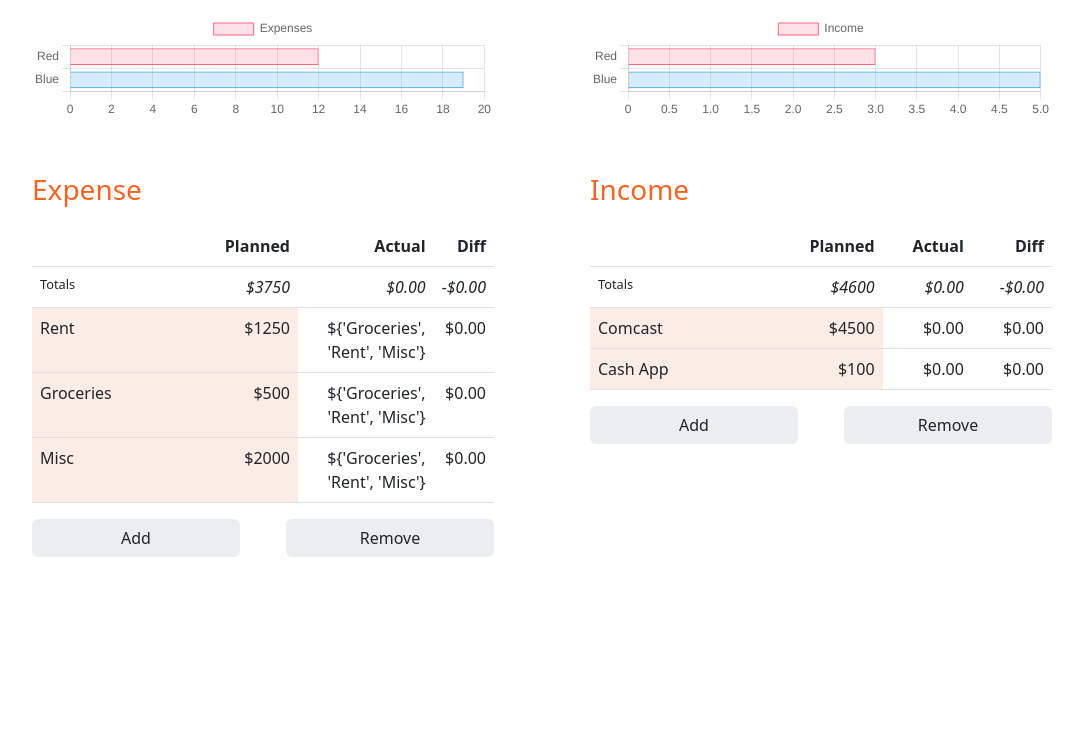
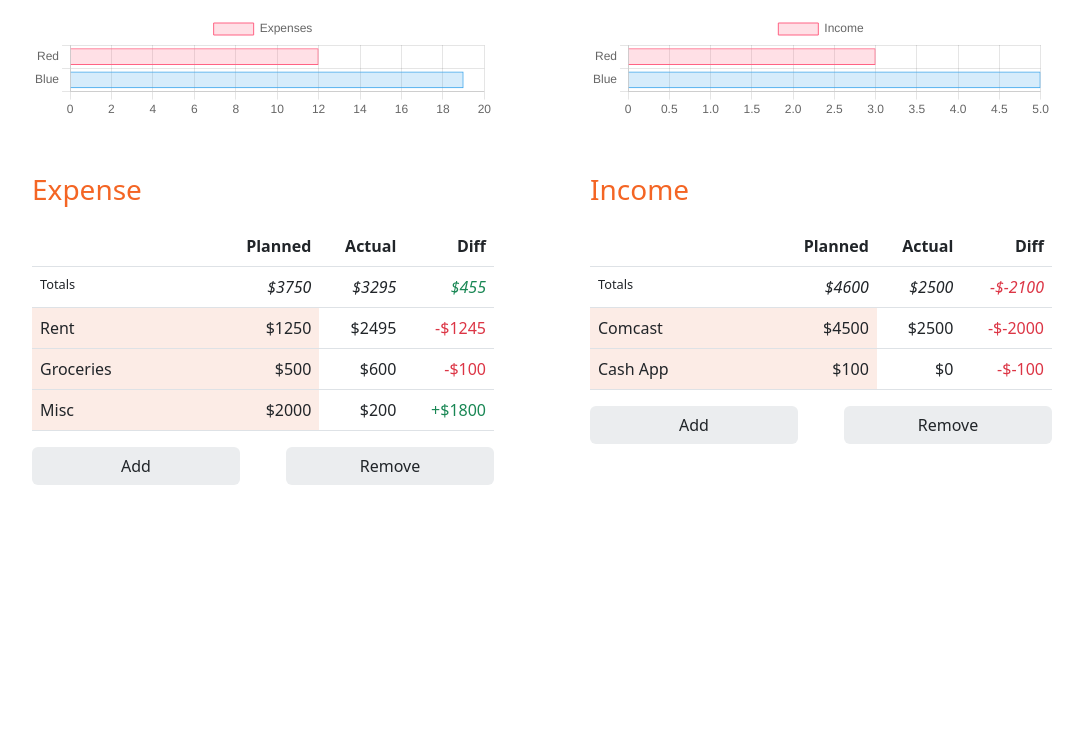
Before and after one commit to cthomas4293/BudgetWebsite, a Flask app: page /dashboard in a window 1280 px wide. Shown: the part 551-1294 px from the top of the page, without its empty margins (98-1181 px from the left). Run offline with Flask 2, Linux system fonts and the light colour scheme; a user stored in the database is signed in; data comes from the database, SQL or seed files in the repository; parts of the project's set-up code (start-up, migrations or seed data) failed here and were passed over; some libraries are stand-ins or nearby versions.

Commit message:
updated dashboard

```diff
--- a/testwebsite/testwebsite/routes.py
+++ b/testwebsite/testwebsite/routes.py
@@ -6,6 +6,20 @@ from testwebsite.models import User, ExpenseCategories, IncomeCategories, Starti
 from testwebsite import app, bcrypt, db
 from flask_login import login_user, current_user, logout_user, login_required
 from sqlalchemy.exc import SQLAlchemyError as Err
+
+
+def show_categories(key):
+    totals = {}
+    query2 = [ExpenseCategories.query.filter_by(user_id=current_user.id).all() if key == 'expense' else
+              IncomeCategories.query.filter_by(user_id=current_user.id).all()]
+    query = [ExpenseTransactions.query.filter_by(user_id=current_user.id).all() if key == 'expense' else
+             IncomeTransactions.query.filter_by(user_id=current_user.id).all()]
+    for category_name in query2[0]:
+        totals[category_name.name] = 0
+        for instance in query[0]:
+            if instance.category == category_name.name:
+                totals[category_name.name] += instance.amount
+    return totals
 
 
 @app.route("/")
@@ -60,15 +74,16 @@ def about():
 @app.route("/dashboard", methods=["POST", "GET"])
 @login_required
 def dashboard():
+    exp_category_totals = show_categories('expense')
+    inc_category_totals = show_categories('income')
     balance_form = BalanceForm()
     add_expense_category_form = AddExpenseCategoryForm()
-    exp_txn = ExpenseTransactions.query.filter_by(user_id=current_user.id).all()
-    cats = set([i.category for i in exp_txn])
-    print(exp_txn)
     starting_balance = StartingBalance.query.filter_by(user_id=current_user.id).all()
     add_income_category_form = AddIncomeCategoryForm()
     expense_categories = [category for category in ExpenseCategories.query.filter_by(user_id=current_user.id)]
     income_categories = [category for category in IncomeCategories.query.filter_by(user_id=current_user.id)]
+    expense_transaction_total = sum([i.amount for i in ExpenseTransactions.query.filter_by(user_id=current_user.id).all()])
+    income_transaction_total = sum([i.amount for i in IncomeTransactions.query.filter_by(user_id=current_user.id).all()])
     expense_total = sum([amount.planned_amount for amount in expense_categories])
     income_total = sum([amount.planned_amount for amount in income_categories])
     if current_user.is_authenticated:
@@ -99,6 +114,7 @@ def dashboard():
                 try:
                     ExpenseCategories.query.filter_by(user_id=current_user.id, name=data['RemoveExpense']).delete()
                     db.session.commit()
+                    flash('Expense Removed', 'success')
                 except Err as e:
                     print(f'SQLAlchemy Error: {e}')
                     return redirect(url_for('dashboard'))
@@ -117,6 +133,7 @@ def dashboard():
                 try:
                     IncomeCategories.query.filter_by(user_id=current_user.id, name=data['RemoveIncome']).delete()
                     db.session.commit()
+                    flash('Income Category Removed!', 'success')
                 except Err as e:
                     print(f'SQLAlchemy Error: {e}')
                     return redirect(url_for('dashboard'))
@@ -132,7 +149,10 @@ def dashboard():
                                    add_income_category_form=add_income_category_form,
                                    expense_categories=expense_categories, income_categories=income_categories,
                                    expense_total=expense_total, income_total=income_total,
-                                   starting_balance=starting_balance, exp_txn=exp_txn, cats=cats)
+                                   starting_balance=starting_balance, exp_category_totals=exp_category_totals,
+                                   expense_transaction_total=expense_transaction_total,
+                                   income_transaction_total=income_transaction_total,
+                                   inc_category_totals=inc_category_totals)
 
 
 @app.route("/transactions", methods=['POST', 'GET'])
--- a/testwebsite/testwebsite/templates/dashboard.html
+++ b/testwebsite/testwebsite/templates/dashboard.html
@@ -84,8 +84,10 @@
                 <canvas id="incomeChart" height="70%"></canvas>
             </div>
         </div>
+
 {#       Dashboard Forms #}
         <div class="row justify-content-between mt-5">
+        {# Expense Data Area #}
             <div class="col ps-5 pe-5 mb-5">
                 <p class="fs-3 header--orange">Expense</p>
                 <table class="table dashboard--table float-end">
@@ -98,15 +100,35 @@
                     <tr>
                         <th class="total--header fw-light">Totals</th>
                         <th class="fw-light fst-italic">${{ expense_total }}</th>
-                        <th class="fw-light fst-italic">$0.00</th>
-                        <th class="fw-light fst-italic">-$0.00</th>
+                        <th class="fw-light fst-italic">${{ expense_transaction_total }}</th>
+                        {% if expense_total - expense_transaction_total < 0 %}
+                            <th class="fw-light fst-italic text-danger">
+                                -${{ -1 * (expense_total - expense_transaction_total) }}
+                            </th>
+                            {% elif expense_total - expense_transaction_total == 0 %}
+                                <th class="fw-light fst-italic">
+                                    ${{ (expense_total - expense_transaction_total) }}
+                                </th>
+                            {% else %}
+                            <th class="fw-light fst-italic text-success">
+                                ${{ (expense_total - expense_transaction_total) }}
+                            </th>
+                        {% endif %}
                     </tr>
                     {% for row in expense_categories %}
                         <tr>
                             <td>{{ row.name }}</td>
                             <td>${{ row.planned_amount }}</td>
-                            <td>${{ cats }}</td>
-                            <td>$0.00</td>
+                            <td>${{ exp_category_totals[row.name] }}</td>
+                            {% if row.planned_amount - exp_category_totals[row.name] < 0 %}
+                                <td class="text-danger">
+                                    -${{ -1 * (row.planned_amount - exp_category_totals[row.name]) }}
+                                </td>
+                                {% else %}
+                                    <td class="text-success">
+                                        +${{ row.planned_amount - exp_category_totals[row.name] }}
+                                    </td>
+                            {% endif %}
                         </tr>
                     {% endfor %}
                 </table>
@@ -178,7 +200,7 @@
                           </div>
                           <div class="modal-body">
                             <form class="d-flex" action="" method="POST">
-                                <select class="me-2 form-control" name="RemoveExpense" id="categories">
+                                <label for="categories"></label><select class="me-2 form-control" name="RemoveExpense" id="categories">
                                   {% for cat in expense_categories %}
                                       <option value="{{ cat.name }}">{{ cat.name }}</option>
                                     {% endfor %}
@@ -191,10 +213,11 @@
                     </div>
                 </div>
             </div>
+
+        {# Income Data Area #}
             <div class="col pe-5 ps-5">
                 <p class="fs-3 header--orange">Income</p>
                 <table class="table dashboard--table float-end">
-{#                todo: automate this with for-statement#}
                     <tr>
                         <th></th>
                         <th>Planned</th>
@@ -204,15 +227,35 @@
                     <tr>
                         <th class="total--header fw-light">Totals</th>
                         <th class="fw-light fst-italic">${{ income_total }}</th>
-                        <th class="fw-light fst-italic">$0.00</th>
-                        <th class="fw-light fst-italic">-$0.00</th>
+                        <th class="fw-light fst-italic">${{ income_transaction_total }}</th>
+                        {% if -1 * (income_total - income_transaction_total) < income_total %}
+                            <th class="fw-light fst-italic text-danger">
+                                -${{ -1 * (income_total - income_transaction_total) }}
+                            </th>
+                            {% elif (income_total - income_transaction_total) == 0 %}
+                                <th class="fw-light fst-italic">
+                                    ${{ (income_total - income_transaction_total) }}
+                                </th>
+                            {% else %}
+                            <th class="fw-light fst-italic text-success">
+                                +${{ -1 * (income_total - income_transaction_total) }}
+                            </th>
+                        {% endif %}
                     </tr>
                     {% for row in income_categories %}
                         <tr>
                             <td>{{ row.name }}</td>
                             <td>${{ row.planned_amount }}</td>
-                            <td>$0.00</td>
-                            <td>$0.00</td>
+                            <td>${{ inc_category_totals[row.name] }}</td>
+                            {% if -1 * (row.planned_amount - inc_category_totals[row.name]) <= row.planned_amount %}
+                                <td class="text-danger">
+                                    -${{ -1 * (row.planned_amount - inc_category_totals[row.name]) }}
+                                </td>
+                                {% else %}
+                                    <td class="text-success">
+                                        +${{ -1 * (row.planned_amount - inc_category_totals[row.name]) }}
+                                    </td>
+                            {% endif %}
                         </tr>
                     {% endfor %}
                 </table>
@@ -286,7 +329,7 @@
                             <form class="d-flex" action="" method="POST">
                                 <select class="me-2 form-control" name="RemoveIncome" id="categories">
                                   {% for cat in income_categories %}
-                                      <option value="{{ cat }}">{{ cat }}</option>
+                                      <option value="{{ cat.name }}">{{ cat.name }}</option>
                                     {% endfor %}
                                 </select>
                                 <button type="submit" value="RemoveIncome" class="btn btn-primary pe-3" data-bs-dismiss="modal">Remove</button>
```
Also changed, not shown: testwebsite/requirements.txt (added, +22 -0 lines), testwebsite/testwebsite/models.py (+15 -13 lines), 1 other file.
